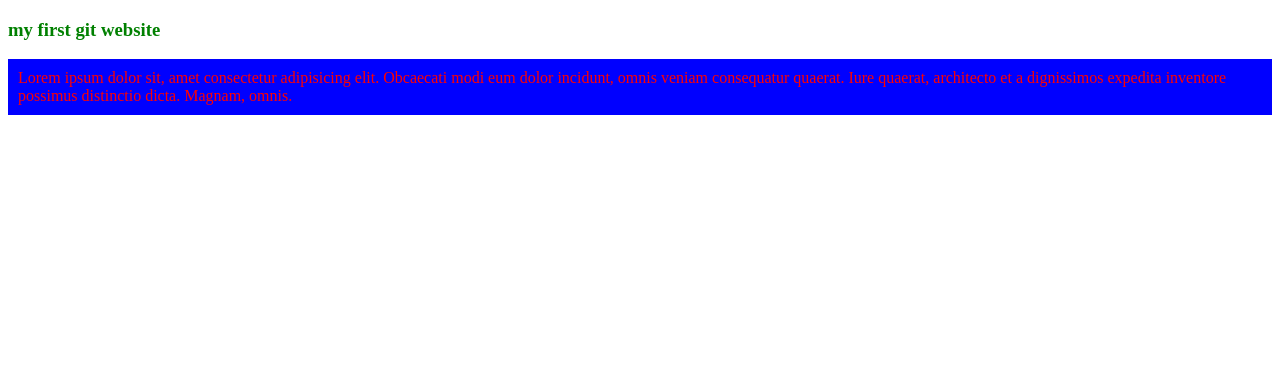
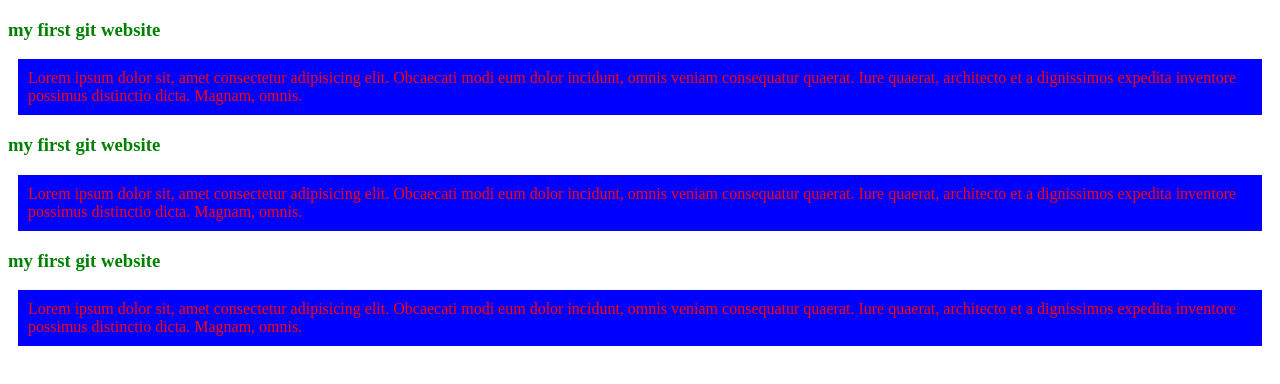
Before and after one commit to AlauddinAsif/mysimplewebsite, a plain HTML site: page index.html in a window 1280 px wide. Drawn offline with Linux system fonts and the light colour scheme.

Commit message:
fourth comit

```diff
--- a/blog.css
+++ b/blog.css
@@ -2,6 +2,7 @@ p {
     color: red;
     background-color: blue;
     padding: 10px;
+    margin: 10px;
 }
 
 h3 {
--- a/index.html
+++ b/index.html
@@ -15,6 +15,18 @@
             consequatur quaerat. Iure quaerat, architecto et a dignissimos expedita inventore possimus distinctio dicta.
             Magnam, omnis.</p>
     </div>
+    <div>
+        <h3>my first git website</h3>
+        <p>Lorem ipsum dolor sit, amet consectetur adipisicing elit. Obcaecati modi eum dolor incidunt, omnis veniam
+            consequatur quaerat. Iure quaerat, architecto et a dignissimos expedita inventore possimus distinctio dicta.
+            Magnam, omnis.</p>
+    </div>
+    <div>
+        <h3>my first git website</h3>
+        <p>Lorem ipsum dolor sit, amet consectetur adipisicing elit. Obcaecati modi eum dolor incidunt, omnis veniam
+            consequatur quaerat. Iure quaerat, architecto et a dignissimos expedita inventore possimus distinctio dicta.
+            Magnam, omnis.</p>
+    </div>
 </body>
 
 </html>
```
